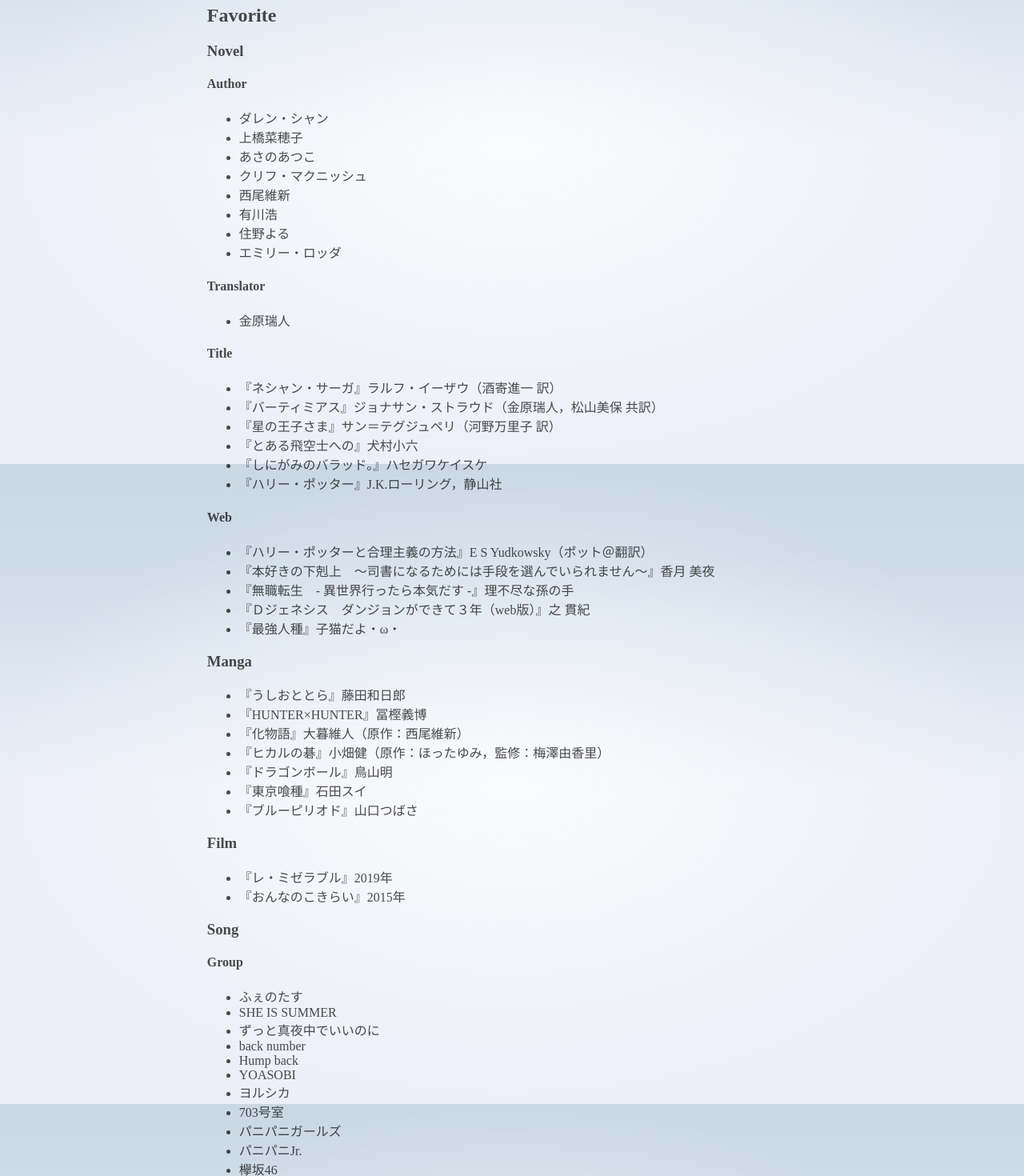
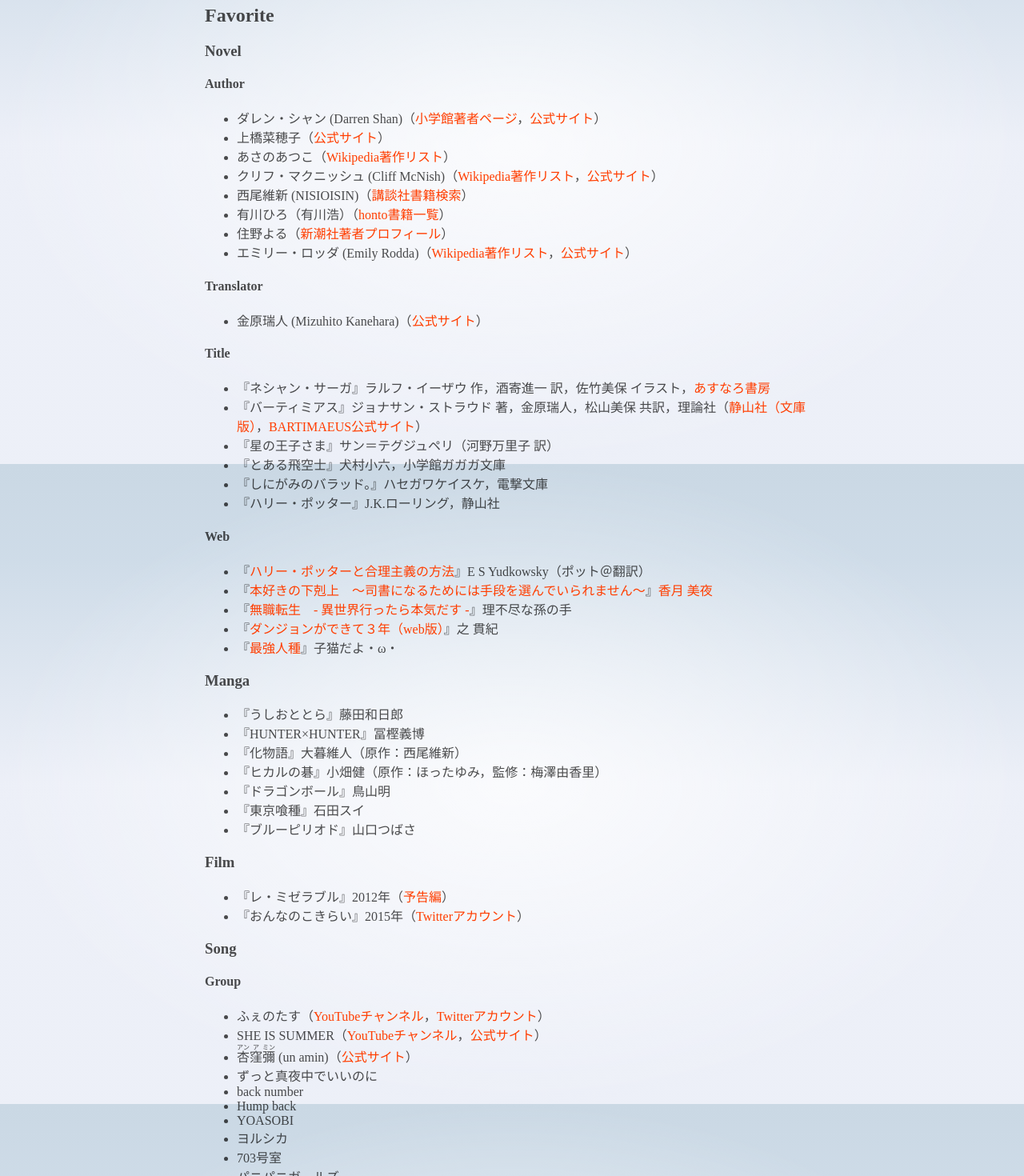
Before and after one commit to u-sho/portfolio2, a SvelteKit app: page /about in a window 1280 px wide. Shown: the part 1020-2490 px from the top of the page at 80% size. Built offline with nearby package versions, Linux system fonts and the light colour scheme.

Commit message:
add links to about page

```diff
--- a/src/routes/about/+page.svelte
+++ b/src/routes/about/+page.svelte
@@ -80,35 +80,84 @@
 		<h3>Novel</h3>
 		<h4>Author</h4>
 		<ul>
-			<li>ダレン・シャン</li>
-			<li>上橋菜穂子</li>
-			<li>あさのあつこ</li>
-			<li>クリフ・マクニッシュ</li>
-			<li>西尾維新</li>
-			<li>有川浩</li>
-			<li>住野よる</li>
-			<li>エミリー・ロッダ</li>
+			<li>
+				ダレン・シャン (Darren Shan)（<a href="https://www.shogakukan.co.jp/author/4149?sort=old"
+					>小学館著者ページ</a
+				>，<a href="https://darrenshan.com/">公式サイト</a>）
+			</li>
+			<li>上橋菜穂子（<a href="https://uehashi.com/">公式サイト</a>）</li>
+			<li>
+				あさのあつこ（<a href="https://ja.wikipedia.org/wiki/あさのあつこ#著作リスト"
+					>Wikipedia著作リスト</a
+				>）
+			</li>
+			<li>
+				クリフ・マクニッシュ (Cliff McNish)（<a
+					href="https://ja.wikipedia.org/wiki/クリフ・マクニッシュ#著作リスト"
+					>Wikipedia著作リスト</a
+				>，<a href="https://www.cliffmcnish.com/">公式サイト</a>）
+			</li>
+			<li>
+				西尾維新 (NISIOISIN)（<a
+					href="https://bookclub.kodansha.co.jp/search?_ft=author&_sw=西尾維新">講談社書籍検索</a
+				>）
+			</li>
+			<li>
+				有川ひろ（有川浩）（<a href="https://honto.jp/netstore/search/au_1001827346.html"
+					>honto書籍一覧</a
+				>）
+			</li>
+			<li>
+				住野よる（<a href="https://www.shinchosha.co.jp/writer/5798/">新潮社著者プロフィール</a>）
+			</li>
+			<li>
+				エミリー・ロッダ (Emily Rodda)（<a
+					href="https://ja.wikipedia.org/wiki/エミリー・ロッダ#著作リスト">Wikipedia著作リスト</a
+				>，<a href="http://www.emilyrodda.com/">公式サイト</a>）
+			</li>
 		</ul>
 		<h4>Translator</h4>
 		<ul>
-			<li>金原瑞人</li>
+			<li>金原瑞人 (Mizuhito Kanehara)（<a href="https://kanehara.jp">公式サイト</a>）</li>
 		</ul>
 		<h4>Title</h4>
 		<ul>
-			<li>『ネシャン・サーガ』ラルフ・イーザウ（酒寄進一 訳）</li>
-			<li>『バーティミアス』ジョナサン・ストラウド（金原瑞人，松山美保 共訳）</li>
+			<li>
+				『ネシャン・サーガ』ラルフ・イーザウ 作，酒寄進一 訳，佐竹美保 イラスト，<a
+					href="http://www.asunaroshobo.co.jp/home/series/neschan/">あすなろ書房</a
+				>
+			</li>
+			<li>
+				『バーティミアス』ジョナサン・ストラウド 著，金原瑞人，松山美保 共訳，理論社（<a
+					href="https://www.sayzansha.com/search/g13184.html">静山社（文庫版）</a
+				>，<a href="http://www.bartimaeusbooks.com/">BARTIMAEUS公式サイト</a>）
+			</li>
 			<li>『星の王子さま』サン＝テグジュペリ（河野万里子 訳）</li>
-			<li>『とある飛空士への』犬村小六</li>
-			<li>『しにがみのバラッド。』ハセガワケイスケ</li>
+			<li>『とある飛空士』犬村小六，小学館ガガガ文庫</li>
+			<li>『しにがみのバラッド。』ハセガワケイスケ，電撃文庫</li>
 			<li>『ハリー・ポッター』J.K.ローリング，静山社</li>
 		</ul>
 		<h4>Web</h4>
 		<ul>
-			<li>『ハリー・ポッターと合理主義の方法』E S Yudkowsky（ポット＠翻訳）</li>
-			<li>『本好きの下剋上　～司書になるためには手段を選んでいられません～』香月 美夜</li>
-			<li>『無職転生　- 異世界行ったら本気だす -』理不尽な孫の手</li>
-			<li>『Ｄジェネシス　ダンジョンができて３年（web版）』之 貫紀</li>
-			<li>『最強人種』子猫だよ・ω・</li>
+			<li>
+				『<a href="https://syosetu.org/novel/160391/">ハリー・ポッターと合理主義の方法</a>』E S
+				Yudkowsky（ポット＠翻訳）
+			</li>
+			<li>
+				<!-- eslint-disable no-irregular-whitespace -->
+				『<a href="https://ncode.syosetu.com/n4830bu/"
+					>本好きの下剋上　～司書になるためには手段を選んでいられません～</a
+				>』<a href="https://mypage.syosetu.com/372556/">香月 美夜</a>
+			</li>
+			<li>
+				『<a href="https://ncode.syosetu.com/n9669bk/">無職転生　- 異世界行ったら本気だす -</a
+				>』理不尽な孫の手
+				<!-- eslint-enable no-irregular-whitespace -->
+			</li>
+			<li>
+				『<a href="https://ncode.syosetu.com/n7945fn/">ダンジョンができて３年（web版）</a>』之 貫紀
+			</li>
+			<li>『<a href="https://estar.jp/series/6513294">最強人種</a>』子猫だよ・ω・</li>
 		</ul>
 		<h3>Manga</h3>
 		<ul>
@@ -122,14 +171,36 @@
 		</ul>
 		<h3>Film</h3>
 		<ul>
-			<li>『レ・ミゼラブル』2019年</li>
-			<li>『おんなのこきらい』2015年</li>
+			<li>
+				『レ・ミゼラブル』2012年（<a href="https://www.youtube.com/watch?v=VoCGLi82O7I">予告編</a>）
+			</li>
+			<li>
+				『おんなのこきらい』2015年（<a href="https://twitter.com/onnanoko_kirai"
+					>Twitterアカウント</a
+				>）
+			</li>
 		</ul>
 		<h3>Song</h3>
 		<h4>Group</h4>
 		<ul>
-			<li>ふぇのたす</li>
-			<li>SHE IS SUMMER</li>
+			<li>
+				ふぇのたす（<a href="https://www.youtube.com/@phenotastube">YouTubeチャンネル</a>，<a
+					href="https://twitter.com/phenotas">Twitterアカウント</a
+				>）
+			</li>
+			<li>
+				SHE IS SUMMER（<a href="https://www.youtube.com/channel/UC9_JZbqYadsNWEiHFBJ1MiQ"
+					>YouTubeチャンネル</a
+				>，<a href="https://she-is-summer.com/">公式サイト</a>）
+			</li>
+			<li>
+				<ruby
+					>杏<rp>(</rp><rt>アン</rt><rp>)</rp>窪<rp>(</rp><rt>ア</rt><rp>)</rp>彌<rp>(</rp><rt
+						>ミン</rt
+					><rp>)</rp></ruby
+				>
+				(un amin)（<a href="http://www.un-amin.com/">公式サイト</a>）
+			</li>
 			<li>ずっと真夜中でいいのに</li>
 			<li>back number</li>
 			<li>Hump back</li>
@@ -167,7 +238,6 @@
 			<li>ESLint</li>
 			<li>TypeScript</li>
 			<li>jQuery</li>
-			<li>Vite</li>
 		</ul>
 		<h4>Editor</h4>
 		<ul>
@@ -175,9 +245,9 @@
 		</ul>
 		<h4>Language</h4>
 		<ul>
+			<li>C</li>
 			<li>Rust</li>
-			<li>HTML</li>
-			<li>XML</li>
+			<li>HTML/XML/SVG/CSS</li>
 			<li>(La)TeX</li>
 			<li>Markdown</li>
 		</ul>
@@ -185,6 +255,7 @@
 		<ul>
 			<li><a href="https://twitter.com/u_sho_engineer">𝕏/Twitter</a></li>
 			<li><a href="https://github.com/u-sho">GitHub</a></li>
+			<li><a href="https://qiita.com/u-sho">Qiita</a></li>
 		</ul>
 	</article>
 </div>
```
